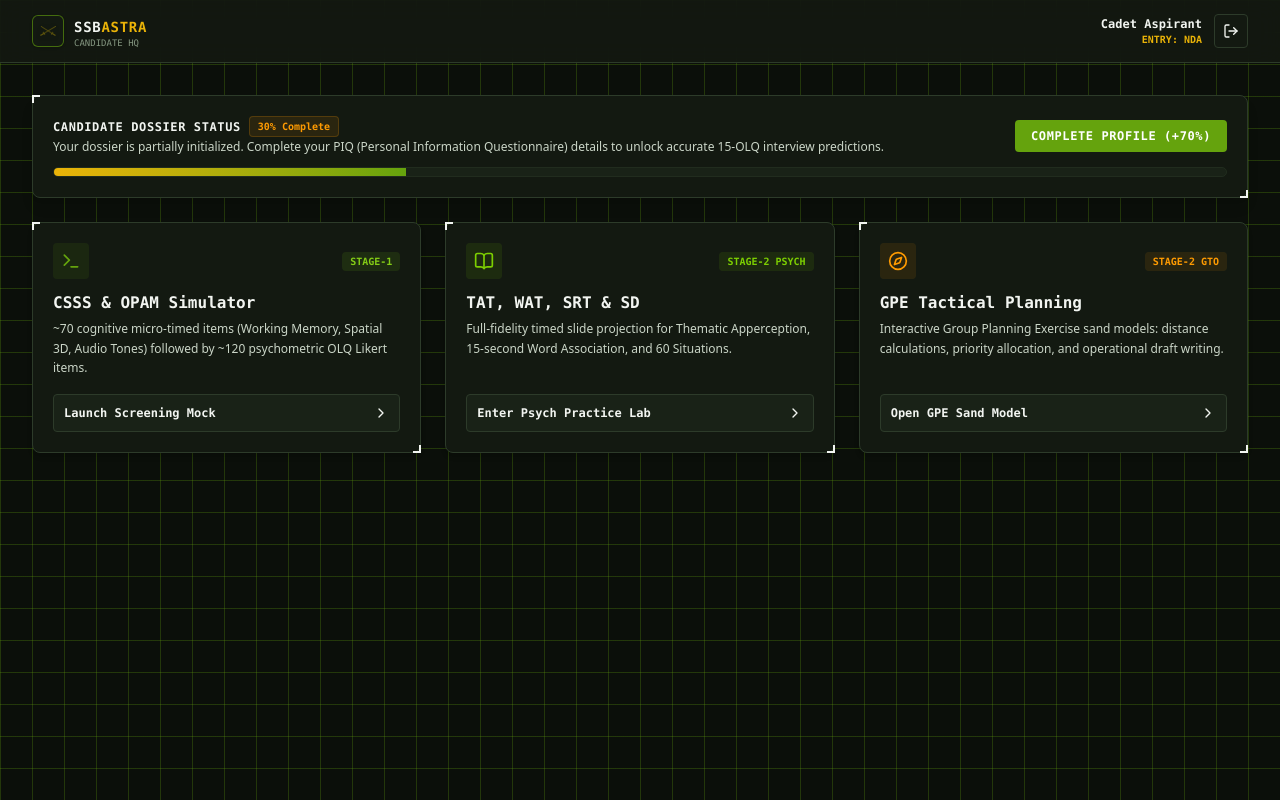
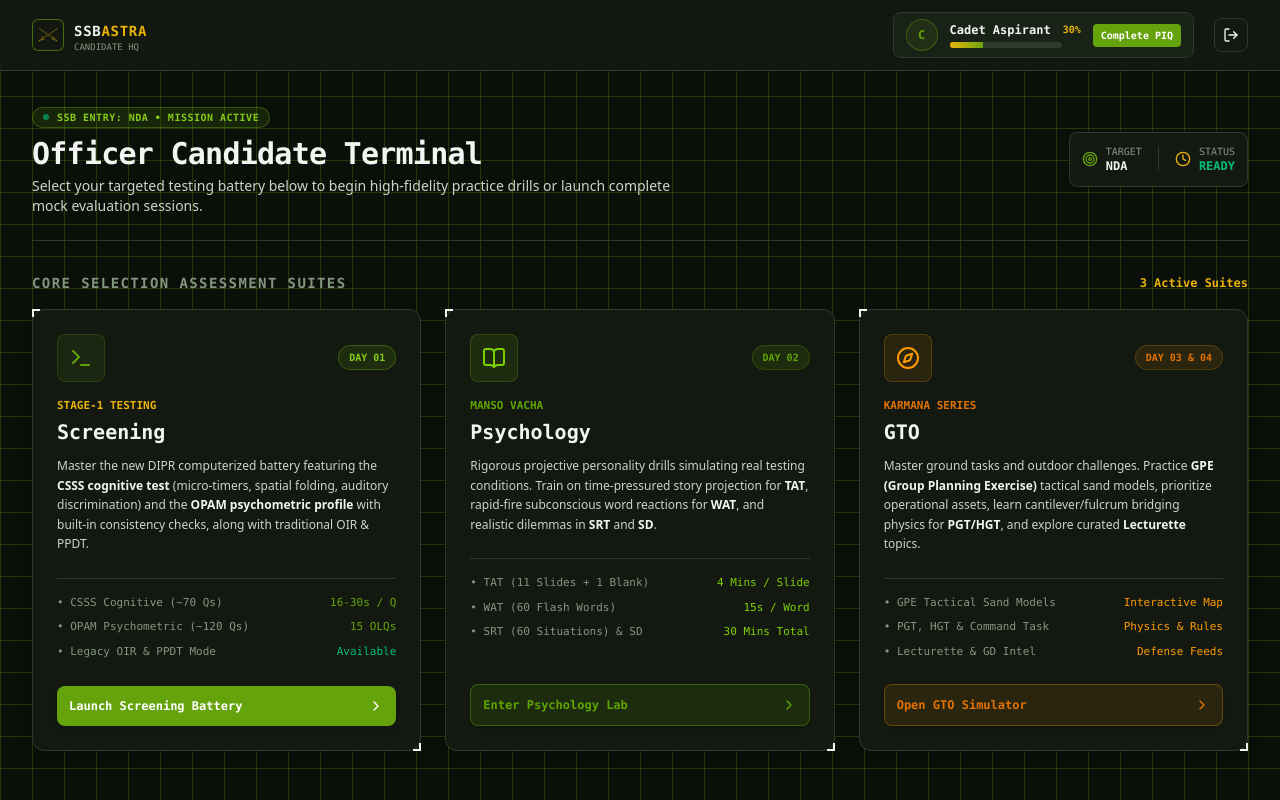
Before and after one commit to therohanrathee/SSB-Astra, a Next.js app: page /dashboard in a window 1280 px wide. Built offline with nearby package versions, Linux system fonts and the light colour scheme; no server answers.

Commit message:
feat: redesign dashboard with top-right profile completion meter & 3 primary suites (Screening, Psychology, GTO)

```diff
--- a/src/app/dashboard/page.tsx
+++ b/src/app/dashboard/page.tsx
@@ -3,7 +3,21 @@
 import React, { useEffect, useState } from "react";
 import Link from "next/link";
 import { useRouter } from "next/navigation";
-import { User, Award, CheckCircle2, ChevronRight, LogOut, Terminal, BookOpen, MapPin, Compass } from "lucide-react";
+import {
+  User,
+  Award,
+  CheckCircle2,
+  ChevronRight,
+  LogOut,
+  Terminal,
+  BookOpen,
+  Compass,
+  Shield,
+  Sparkles,
+  Clock,
+  Flame,
+  Target
+} from "lucide-react";
 import CrossedSwords from "@/components/CrossedSwords";
 import { supabase } from "@/lib/supabaseClient";
 
@@ -26,7 +40,7 @@ export default function DashboardPage() {
       try {
         const { data: { user } } = await supabase.auth.getUser();
         if (!user) {
-          // If no active session, show demo candidate or redirect
+          // If no active session, show preview cadet
           setProfile({
             id: "demo-officer",
             email: "candidate@ssbastra.in",
@@ -81,30 +95,67 @@ export default function DashboardPage() {
 
   return (
     <div className="min-h-screen bg-military-grid flex flex-col font-mono text-[var(--fg-primary)]">
-      {/* Top HUD Nav */}
-      <header className="border-b border-[var(--canvas-border)] bg-[var(--canvas-surface)]/90 backdrop-blur-md px-4 sm:px-8 py-3.5 flex items-center justify-between">
+      {/* Top HUD Professional Navigation Bar */}
+      <header className="border-b border-[var(--canvas-border)] bg-[var(--canvas-surface)]/90 backdrop-blur-md px-4 sm:px-8 py-3 flex items-center justify-between sticky top-0 z-40">
+
+        {/* Left: Brand / Home Link */}
         <Link href="/" className="flex items-center gap-2.5">
           <div className="w-8 h-8 rounded-md border border-[var(--primary-accent)]/60 bg-[var(--canvas-surface)] flex items-center justify-center shadow-sm">
-            <CrossedSwords className="w-4 h-4 text-[var(--primary-accent)]" />
+            <CrossedSwords className="w-5 h-5 text-[var(--primary-accent)]" />
           </div>
           <div>
             <span className="text-sm font-extrabold tracking-wider">
               SSB<span className="text-[var(--gold-accent)] font-semibold">ASTRA</span>
             </span>
-            <span className="text-[9px] block text-[var(--fg-muted)] leading-none">CANDIDATE HQ</span>
+            <span className="text-[9px] block text-[var(--fg-muted)] leading-none uppercase">CANDIDATE HQ</span>
           </div>
         </Link>
 
-        <div className="flex items-center gap-3">
-          <div className="text-right hidden sm:block">
-            <div className="text-xs font-bold">{profile?.full_name}</div>
-            <div className="text-[10px] text-[var(--gold-accent)] font-semibold">
-              ENTRY: {profile?.target_entry || "NDA"}
+        {/* Right: Professional User Profile Widget with Completion Meter */}
+        <div className="flex items-center gap-3 sm:gap-5">
+
+          {/* Embedded Profile Status & Completion Bar */}
+          <div className="flex items-center gap-3 bg-[var(--canvas-surface-subtle)] border border-[var(--canvas-border)] rounded-lg py-1.5 px-3">
+
+            {/* User Avatar Circle */}
+            <div className="w-8 h-8 rounded-full border border-[var(--primary-accent)]/40 bg-[var(--primary-accent)]/10 text-[var(--primary-accent)] flex items-center justify-center font-bold text-xs shrink-0">
+              {profile?.full_name?.charAt(0).toUpperCase() || "C"}
+            </div>
+
+            {/* Candidate Metadata & Micro Progress */}
+            <div className="hidden sm:block text-left">
+              <div className="flex items-center justify-between gap-3 leading-tight">
+                <span className="text-xs font-bold text-[var(--fg-primary)] max-w-[120px] truncate">
+                  {profile?.full_name}
+                </span>
+                <span className="text-[10px] font-bold text-[var(--gold-accent)]">
+                  {completionPct}%
+                </span>
+              </div>
+
+              {/* Micro Progress Bar */}
+              <div className="w-28 h-1.5 bg-[var(--canvas-border)] rounded-full overflow-hidden mt-1">
+                <div
+                  className="h-full bg-gradient-to-r from-[var(--gold-accent)] to-[var(--primary-accent)]"
+                  style={{ width: `${completionPct}%` }}
+                />
               </div>
             </div>
+
+            {/* Quick Action to Complete Dossier */}
+            <button
+              onClick={() => alert("PIQ Dossier editor will open in the next module.")}
+              className="text-[10px] font-bold px-2 py-1 rounded bg-[var(--primary-accent)] text-white hover:bg-[var(--primary-hover)] transition-all whitespace-nowrap hidden md:inline-block"
+              title="Complete your Personal Information Questionnaire to reach 100%"
+            >
+              Complete PIQ
+            </button>
+          </div>
+
+          {/* Sign Out Button */}
           <button
             onClick={handleLogout}
-            className="p-2 rounded border border-[var(--canvas-border)] bg-[var(--canvas-surface)] hover:border-rose-500 hover:text-rose-500 transition-colors"
+            className="p-2 rounded-lg border border-[var(--canvas-border)] bg-[var(--canvas-surface)] hover:border-rose-500 hover:text-rose-500 transition-colors"
             title="Sign Out"
           >
             <LogOut className="w-4 h-4" />
@@ -112,114 +163,215 @@ export default function DashboardPage() {
         </div>
       </header>
 
-      {/* Main Dashboard Container */}
-      <main className="max-w-7xl mx-auto px-4 sm:px-6 lg:px-8 py-8 w-full space-y-6">
+      {/* Main Dashboard Workspace */}
+      <main className="max-w-7xl mx-auto px-4 sm:px-6 lg:px-8 py-8 w-full space-y-8 flex-1">
 
-        {/* Profile Completion Psychological Progress Bar */}
-        <div className="hud-corner rounded-lg border border-[var(--canvas-border)] bg-[var(--canvas-surface)] p-5 shadow-lg">
-          <div className="flex flex-col sm:flex-row items-start sm:items-center justify-between gap-4 mb-3">
+        {/* Welcome Briefing Banner */}
+        <div className="flex flex-col md:flex-row items-start md:items-center justify-between gap-4 border-b border-[var(--canvas-border)] pb-6">
           <div>
-              <div className="flex items-center gap-2">
-                <span className="text-xs font-bold uppercase tracking-wider text-[var(--fg-primary)]">
-                  Candidate Dossier Status
-                </span>
-                <span className="text-[10px] font-bold px-2 py-0.5 rounded bg-amber-500/10 text-amber-500 border border-amber-500/20">
-                  {completionPct}% Complete
-                </span>
+            <div className="inline-flex items-center gap-2 px-2.5 py-0.5 rounded-full text-[10px] font-bold uppercase tracking-wider bg-[var(--service-badge-bg)] text-[var(--service-badge-text)] border border-[var(--service-badge-border)] mb-2">
+              <span className="w-1.5 h-1.5 rounded-full bg-emerald-500 animate-pulse" />
+              SSB ENTRY: {profile?.target_entry || "NDA"} • MISSION ACTIVE
             </div>
-              <p className="text-xs text-[var(--fg-secondary)] font-sans mt-0.5">
-                Your dossier is partially initialized. Complete your PIQ (Personal Information Questionnaire) details to unlock accurate 15-OLQ interview predictions.
+            <h1 className="text-2xl sm:text-3xl font-extrabold text-[var(--fg-primary)] tracking-tight">
+              Officer Candidate Terminal
+            </h1>
+            <p className="text-xs sm:text-sm text-[var(--fg-secondary)] font-sans max-w-2xl mt-1">
+              Select your targeted testing battery below to begin high-fidelity practice drills or launch complete mock evaluation sessions.
             </p>
           </div>
-            <button className="px-4 py-2 rounded text-xs font-bold uppercase tracking-wider bg-[var(--primary-accent)] text-white hover:bg-[var(--primary-hover)] transition-all shrink-0">
-              Complete Profile (+70%)
-            </button>
+
+          {/* Fast Stats Pill */}
+          <div className="flex items-center gap-4 text-xs font-mono bg-[var(--canvas-surface)] border border-[var(--canvas-border)] p-3 rounded-lg shadow-sm">
+            <div className="flex items-center gap-2">
+              <Target className="w-4 h-4 text-[var(--primary-accent)]" />
+              <div>
+                <span className="text-[10px] text-[var(--fg-muted)] block">TARGET</span>
+                <span className="font-bold">{profile?.target_entry || "NDA"}</span>
               </div>
-
-          {/* Progress Bar Visual */}
-          <div className="w-full h-2.5 rounded-full bg-[var(--canvas-surface-subtle)] border border-[var(--canvas-border-subtle)] overflow-hidden">
-            <div
-              className="h-full bg-gradient-to-r from-[var(--gold-accent)] to-[var(--primary-accent)] transition-all duration-500"
-              style={{ width: `${completionPct}%` }}
-            />
+            </div>
+            <div className="w-[1px] h-6 bg-[var(--canvas-border)]" />
+            <div className="flex items-center gap-2">
+              <Clock className="w-4 h-4 text-[var(--gold-accent)]" />
+              <div>
+                <span className="text-[10px] text-[var(--fg-muted)] block">STATUS</span>
+                <span className="font-bold text-emerald-500">READY</span>
+              </div>
+            </div>
           </div>
         </div>
 
-        {/* Tactical Test Suites Grid */}
-        <div className="grid grid-cols-1 md:grid-cols-3 gap-6">
+        {/* Tactical Testing Hub: 3 Primary Cards */}
+        <div>
+          <div className="flex items-center justify-between mb-4">
+            <h2 className="text-sm font-bold uppercase tracking-widest text-[var(--fg-muted)]">
+              Core Selection Assessment Suites
+            </h2>
+            <span className="text-xs text-[var(--gold-accent)] font-semibold">3 Active Suites</span>
+          </div>
 
-          {/* Suite 1: Stage-1 Computerised Screening */}
-          <div className="hud-corner rounded-lg border border-[var(--canvas-border)] bg-[var(--canvas-surface)] p-5 flex flex-col justify-between shadow-md">
+          <div className="grid grid-cols-1 lg:grid-cols-3 gap-6">
+
+            {/* CARD 1: SCREENING */}
+            <div className="hud-corner rounded-xl border border-[var(--canvas-border)] bg-[var(--canvas-surface)] p-6 flex flex-col justify-between shadow-lg hover:border-[var(--primary-accent)] transition-all group">
               <div>
-              <div className="flex items-center justify-between mb-3">
-                <div className="w-9 h-9 rounded bg-[var(--primary-accent)]/10 text-[var(--primary-accent)] flex items-center justify-center">
-                  <Terminal className="w-5 h-5" />
+                {/* Header Tag & Icon */}
+                <div className="flex items-center justify-between mb-4">
+                  <div className="w-12 h-12 rounded-lg bg-[var(--primary-accent)]/10 text-[var(--primary-accent)] flex items-center justify-center border border-[var(--primary-accent)]/20 group-hover:scale-105 transition-transform">
+                    <Terminal className="w-6 h-6" />
                   </div>
-                <span className="text-[10px] px-2 py-0.5 rounded bg-[var(--service-badge-bg)] text-[var(--service-badge-text)] font-bold">
-                  STAGE-1
+                  <span className="text-[10px] font-bold px-2.5 py-1 rounded-full bg-[var(--service-badge-bg)] text-[var(--service-badge-text)] border border-[var(--service-badge-border)]">
+                    DAY 01
                   </span>
                 </div>
-              <h3 className="text-base font-bold text-[var(--fg-primary)] mb-1">
-                CSSS & OPAM Simulator
+
+                {/* Title & Badge */}
+                <div className="text-[11px] font-mono font-bold text-[var(--gold-accent)] uppercase mb-1">
+                  Stage-1 Testing
+                </div>
+                <h3 className="text-xl font-extrabold text-[var(--fg-primary)] mb-2.5">
+                  Screening
                 </h3>
-              <p className="text-xs text-[var(--fg-secondary)] font-sans leading-relaxed mb-4">
-                ~70 cognitive micro-timed items (Working Memory, Spatial 3D, Audio Tones) followed by ~120 psychometric OLQ Likert items.
+
+                {/* Description */}
+                <p className="text-xs text-[var(--fg-secondary)] font-sans leading-relaxed mb-6">
+                  Master the new DIPR computerized battery featuring the <strong className="text-[var(--fg-primary)]">CSSS cognitive test</strong> (micro-timers, spatial folding, auditory discrimination) and the <strong className="text-[var(--fg-primary)]">OPAM psychometric profile</strong> with built-in consistency checks, along with traditional OIR & PPDT.
                 </p>
+
+                {/* Subtest Bullet Matrix */}
+                <div className="space-y-2 mb-6 font-mono text-[11px] text-[var(--fg-muted)] border-t border-[var(--canvas-border)] pt-4">
+                  <div className="flex items-center justify-between">
+                    <span>• CSSS Cognitive (~70 Qs)</span>
+                    <span className="text-[var(--primary-accent)]">16-30s / Q</span>
                   </div>
-            <button className="w-full flex items-center justify-between p-2.5 rounded border border-[var(--canvas-border)] bg-[var(--canvas-surface-subtle)] hover:border-[var(--primary-accent)] hover:text-[var(--primary-accent)] transition-all text-xs font-bold">
-              <span>Launch Screening Mock</span>
+                  <div className="flex items-center justify-between">
+                    <span>• OPAM Psychometric (~120 Qs)</span>
+                    <span className="text-[var(--primary-accent)]">15 OLQs</span>
+                  </div>
+                  <div className="flex items-center justify-between">
+                    <span>• Legacy OIR & PPDT Mode</span>
+                    <span className="text-emerald-500">Available</span>
+                  </div>
+                </div>
+              </div>
+
+              {/* Action Button */}
+              <button
+                onClick={() => alert("CSSS & OPAM Screening Engine launching...")}
+                className="w-full flex items-center justify-between p-3 rounded-lg bg-[var(--primary-accent)] text-white hover:bg-[var(--primary-hover)] transition-all text-xs font-bold shadow-md hover:shadow-[0_0_15px_var(--primary-glow)] active:scale-95"
+              >
+                <span>Launch Screening Battery</span>
                 <ChevronRight className="w-4 h-4" />
               </button>
             </div>
 
-          {/* Suite 2: Stage-2 Psychology Series */}
-          <div className="hud-corner rounded-lg border border-[var(--canvas-border)] bg-[var(--canvas-surface)] p-5 flex flex-col justify-between shadow-md">
+            {/* CARD 2: PSYCHOLOGY */}
+            <div className="hud-corner rounded-xl border border-[var(--canvas-border)] bg-[var(--canvas-surface)] p-6 flex flex-col justify-between shadow-lg hover:border-lime-500 transition-all group">
               <div>
-              <div className="flex items-center justify-between mb-3">
-                <div className="w-9 h-9 rounded bg-lime-500/10 text-lime-500 flex items-center justify-center">
-                  <BookOpen className="w-5 h-5" />
+                {/* Header Tag & Icon */}
+                <div className="flex items-center justify-between mb-4">
+                  <div className="w-12 h-12 rounded-lg bg-lime-500/10 text-lime-500 flex items-center justify-center border border-lime-500/20 group-hover:scale-105 transition-transform">
+                    <BookOpen className="w-6 h-6" />
                   </div>
-                <span className="text-[10px] px-2 py-0.5 rounded bg-lime-500/10 text-lime-500 font-bold">
-                  STAGE-2 PSYCH
+                  <span className="text-[10px] font-bold px-2.5 py-1 rounded-full bg-lime-500/10 text-lime-600 dark:text-lime-400 border border-lime-500/20">
+                    DAY 02
                   </span>
                 </div>
-              <h3 className="text-base font-bold text-[var(--fg-primary)] mb-1">
-                TAT, WAT, SRT & SD
+
+                {/* Title & Badge */}
+                <div className="text-[11px] font-mono font-bold text-lime-600 dark:text-lime-400 uppercase mb-1">
+                  Manso Vacha
+                </div>
+                <h3 className="text-xl font-extrabold text-[var(--fg-primary)] mb-2.5">
+                  Psychology
                 </h3>
-              <p className="text-xs text-[var(--fg-secondary)] font-sans leading-relaxed mb-4">
-                Full-fidelity timed slide projection for Thematic Apperception, 15-second Word Association, and 60 Situations.
+
+                {/* Description */}
+                <p className="text-xs text-[var(--fg-secondary)] font-sans leading-relaxed mb-6">
+                  Rigorous projective personality drills simulating real testing conditions. Train on time-pressured story projection for <strong className="text-[var(--fg-primary)]">TAT</strong>, rapid-fire subconscious word reactions for <strong className="text-[var(--fg-primary)]">WAT</strong>, and realistic dilemmas in <strong className="text-[var(--fg-primary)]">SRT</strong> and <strong className="text-[var(--fg-primary)]">SD</strong>.
                 </p>
+
+                {/* Subtest Bullet Matrix */}
+                <div className="space-y-2 mb-6 font-mono text-[11px] text-[var(--fg-muted)] border-t border-[var(--canvas-border)] pt-4">
+                  <div className="flex items-center justify-between">
+                    <span>• TAT (11 Slides + 1 Blank)</span>
+                    <span className="text-lime-500">4 Mins / Slide</span>
                   </div>
-            <button className="w-full flex items-center justify-between p-2.5 rounded border border-[var(--canvas-border)] bg-[var(--canvas-surface-subtle)] hover:border-lime-500 hover:text-lime-500 transition-all text-xs font-bold">
-              <span>Enter Psych Practice Lab</span>
+                  <div className="flex items-center justify-between">
+                    <span>• WAT (60 Flash Words)</span>
+                    <span className="text-lime-500">15s / Word</span>
+                  </div>
+                  <div className="flex items-center justify-between">
+                    <span>• SRT (60 Situations) & SD</span>
+                    <span className="text-lime-500">30 Mins Total</span>
+                  </div>
+                </div>
+              </div>
+
+              {/* Action Button */}
+              <button
+                onClick={() => alert("Psychology Lab suite launching...")}
+                className="w-full flex items-center justify-between p-3 rounded-lg border border-lime-500/30 bg-lime-500/10 text-lime-600 dark:text-lime-400 hover:bg-lime-500 hover:text-white transition-all text-xs font-bold shadow-sm active:scale-95"
+              >
+                <span>Enter Psychology Lab</span>
                 <ChevronRight className="w-4 h-4" />
               </button>
             </div>
 
-          {/* Suite 3: Stage-2 GTO Tactical Ground Series */}
-          <div className="hud-corner rounded-lg border border-[var(--canvas-border)] bg-[var(--canvas-surface)] p-5 flex flex-col justify-between shadow-md">
+            {/* CARD 3: GTO */}
+            <div className="hud-corner rounded-xl border border-[var(--canvas-border)] bg-[var(--canvas-surface)] p-6 flex flex-col justify-between shadow-lg hover:border-amber-500 transition-all group">
               <div>
-              <div className="flex items-center justify-between mb-3">
-                <div className="w-9 h-9 rounded bg-amber-500/10 text-amber-500 flex items-center justify-center">
-                  <Compass className="w-5 h-5" />
+                {/* Header Tag & Icon */}
+                <div className="flex items-center justify-between mb-4">
+                  <div className="w-12 h-12 rounded-lg bg-amber-500/10 text-amber-500 flex items-center justify-center border border-amber-500/20 group-hover:scale-105 transition-transform">
+                    <Compass className="w-6 h-6" />
                   </div>
-                <span className="text-[10px] px-2 py-0.5 rounded bg-amber-500/10 text-amber-500 font-bold">
-                  STAGE-2 GTO
+                  <span className="text-[10px] font-bold px-2.5 py-1 rounded-full bg-amber-500/10 text-amber-600 dark:text-amber-400 border border-amber-500/20">
+                    DAY 03 & 04
                   </span>
                 </div>
-              <h3 className="text-base font-bold text-[var(--fg-primary)] mb-1">
-                GPE Tactical Planning
+
+                {/* Title & Badge */}
+                <div className="text-[11px] font-mono font-bold text-amber-600 dark:text-amber-400 uppercase mb-1">
+                  Karmana Series
+                </div>
+                <h3 className="text-xl font-extrabold text-[var(--fg-primary)] mb-2.5">
+                  GTO
                 </h3>
-              <p className="text-xs text-[var(--fg-secondary)] font-sans leading-relaxed mb-4">
-                Interactive Group Planning Exercise sand models: distance calculations, priority allocation, and operational draft writing.
+
+                {/* Description */}
+                <p className="text-xs text-[var(--fg-secondary)] font-sans leading-relaxed mb-6">
+                  Master ground tasks and outdoor challenges. Practice <strong className="text-[var(--fg-primary)]">GPE (Group Planning Exercise)</strong> tactical sand models, prioritize operational assets, learn cantilever/fulcrum bridging physics for <strong className="text-[var(--fg-primary)]">PGT/HGT</strong>, and explore curated <strong className="text-[var(--fg-primary)]">Lecturette</strong> topics.
                 </p>
+
+                {/* Subtest Bullet Matrix */}
+                <div className="space-y-2 mb-6 font-mono text-[11px] text-[var(--fg-muted)] border-t border-[var(--canvas-border)] pt-4">
+                  <div className="flex items-center justify-between">
+                    <span>• GPE Tactical Sand Models</span>
+                    <span className="text-amber-500">Interactive Map</span>
                   </div>
-            <button className="w-full flex items-center justify-between p-2.5 rounded border border-[var(--canvas-border)] bg-[var(--canvas-surface-subtle)] hover:border-amber-500 hover:text-amber-500 transition-all text-xs font-bold">
-              <span>Open GPE Sand Model</span>
+                  <div className="flex items-center justify-between">
+                    <span>• PGT, HGT & Command Task</span>
+                    <span className="text-amber-500">Physics & Rules</span>
+                  </div>
+                  <div className="flex items-center justify-between">
+                    <span>• Lecturette & GD Intel</span>
+                    <span className="text-amber-500">Defense Feeds</span>
+                  </div>
+                </div>
+              </div>
+
+              {/* Action Button */}
+              <button
+                onClick={() => alert("GTO Sand Model planner launching...")}
+                className="w-full flex items-center justify-between p-3 rounded-lg border border-amber-500/30 bg-amber-500/10 text-amber-600 dark:text-amber-400 hover:bg-amber-500 hover:text-white transition-all text-xs font-bold shadow-sm active:scale-95"
+              >
+                <span>Open GTO Simulator</span>
                 <ChevronRight className="w-4 h-4" />
               </button>
             </div>
 
+          </div>
         </div>
 
       </main>
```
Also changed, not shown: 1 other file (tests, documents, lock files or other folders). Lines whose indentation alone changed are shown as unchanged.
